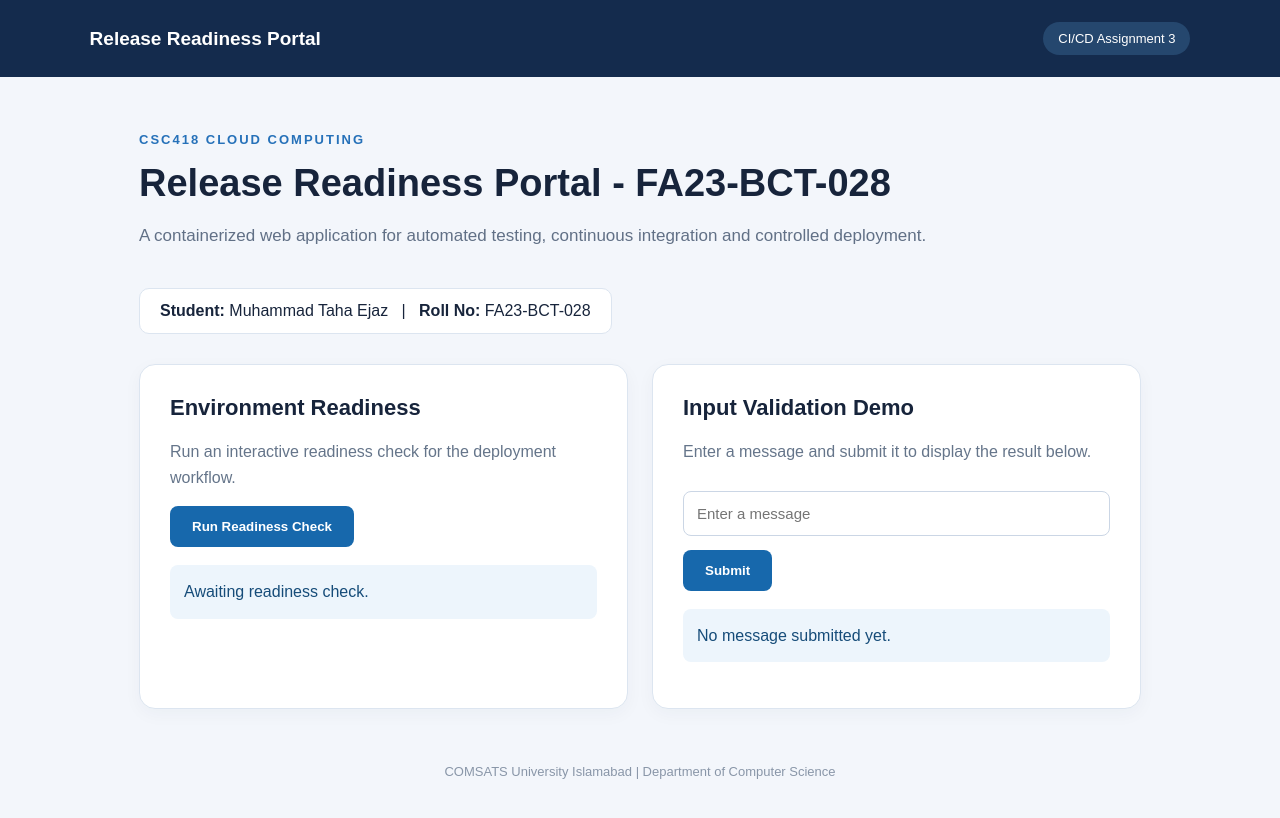
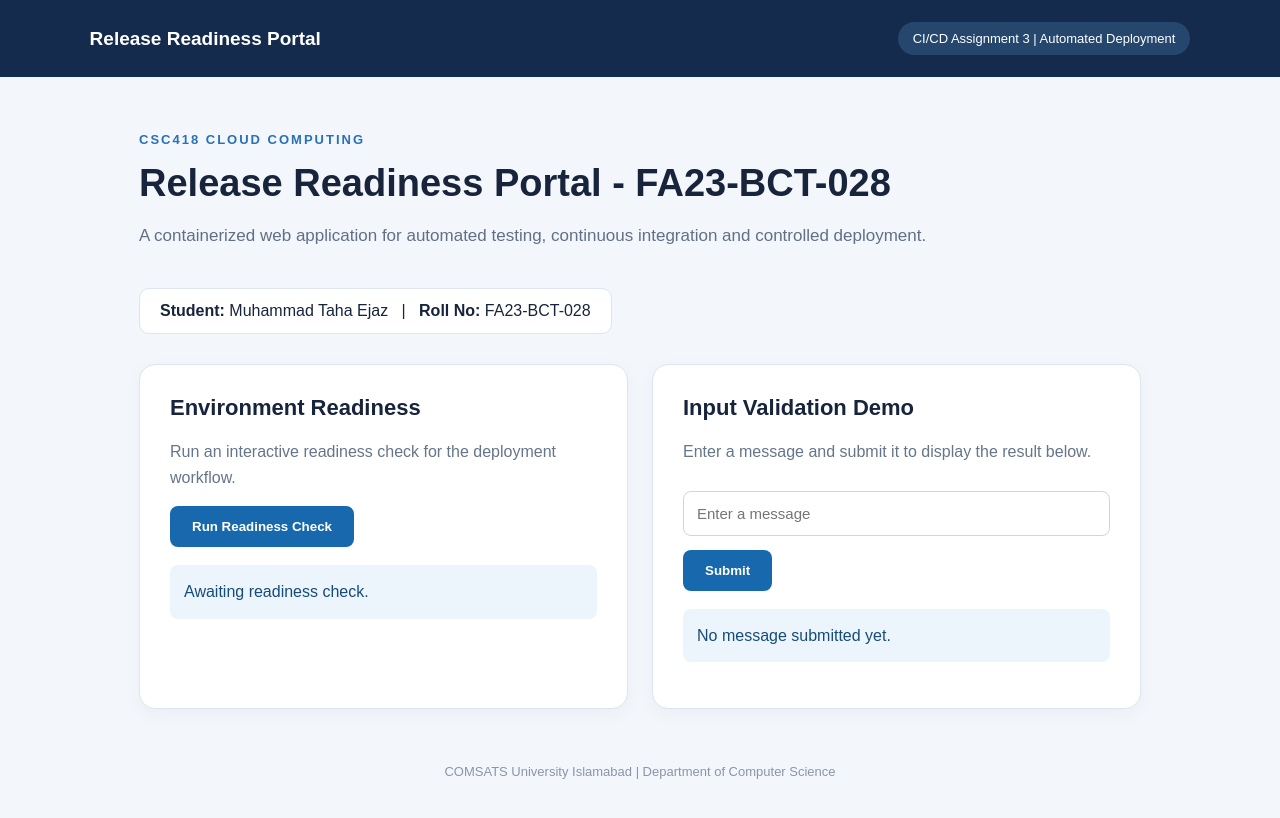
Before and after one commit to m-taha-ejaz/cicd-assignment-FA23-BCT-028, a plain HTML site: page index.html in a window 1280 px wide. Drawn offline with Linux system fonts and the light colour scheme.

Commit message:
Verify GitHub webhook automated deployment

```diff
--- a/index.html
+++ b/index.html
@@ -101,7 +101,7 @@
 <body>
   <header>
     <div class="brand">Release Readiness Portal</div>
-    <div class="tag">CI/CD Assignment 3</div>
+    <div class="tag">CI/CD Assignment 3 | Automated Deployment</div>
   </header>
 
   <main>
```
